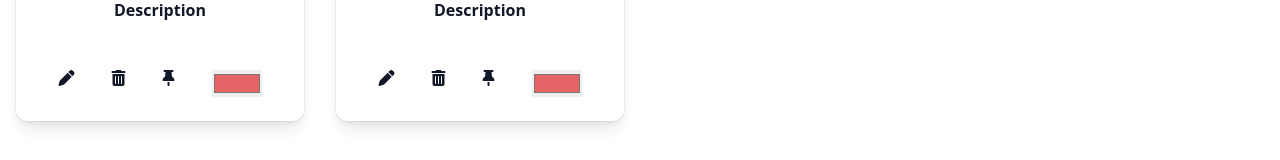
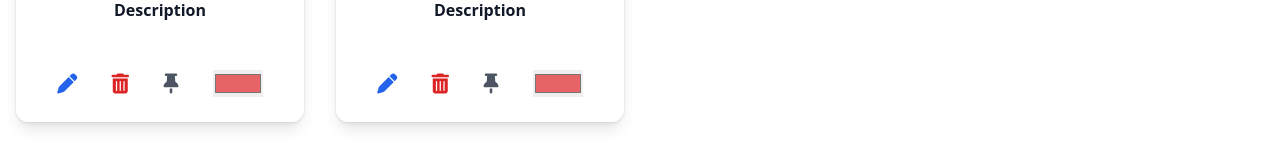
Before and after one commit to payalkherajani/keep, a React (Create React App) app in the folder frontend/: page /notes in a window 1280 px wide. Shown: the part 292-452 px from the top of the page. Built offline with nearby package versions, Linux system fonts and the light colour scheme.

Commit message:
frontend:card-icons-styled

```diff
--- a/frontend/src/components/NotesCard.tsx
+++ b/frontend/src/components/NotesCard.tsx
@@ -17,9 +17,9 @@ function NotesCard(props: { showModal: boolean; }) {
                     </div>
 
                     <div className="flex justify-around">
-                        <i className="fas fa-pen"></i>
-                        <i className="fas fa-trash-alt"></i>
-                        <i className="fas fa-thumbtack"></i>
+                        <i className="fas fa-pen text-xl fill-current text-blue-600"></i>
+                        <i className="fas fa-trash-alt text-xl fill-current text-red-600"></i>
+                        <i className="fas fa-thumbtack text-xl fill-current text-gray-600"></i>
                         {/* <TwitterPicker /> */}
                         <input type="color" id="head" name="head" value="#e66465" />
                     </div>
@@ -34,9 +34,9 @@ function NotesCard(props: { showModal: boolean; }) {
                     </div>
 
                     <div className="flex justify-around">
-                        <i className="fas fa-pen"></i>
-                        <i className="fas fa-trash-alt"></i>
-                        <i className="fas fa-thumbtack"></i>
+                        <i className="fas fa-pen text-xl fill-current text-blue-600"></i>
+                        <i className="fas fa-trash-alt text-xl fill-current text-red-600"></i>
+                        <i className="fas fa-thumbtack text-xl fill-current text-gray-600"></i>
                         {/* <TwitterPicker /> */}
                         <input type="color" id="head" name="head" value="#e66465" />
                     </div>
```
